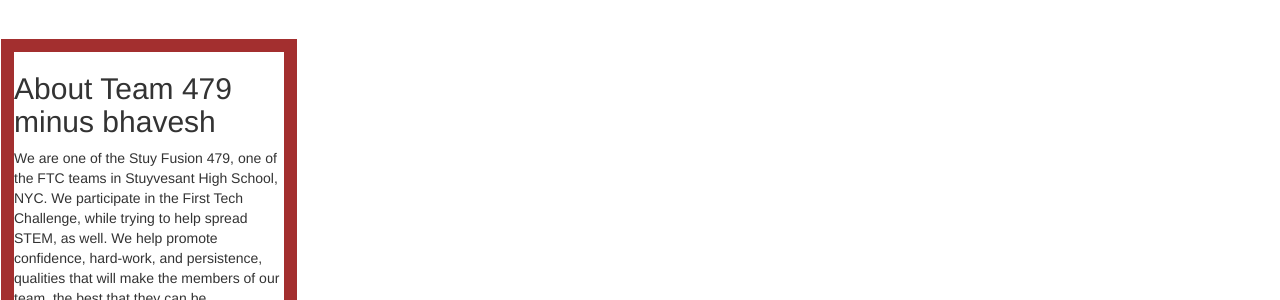
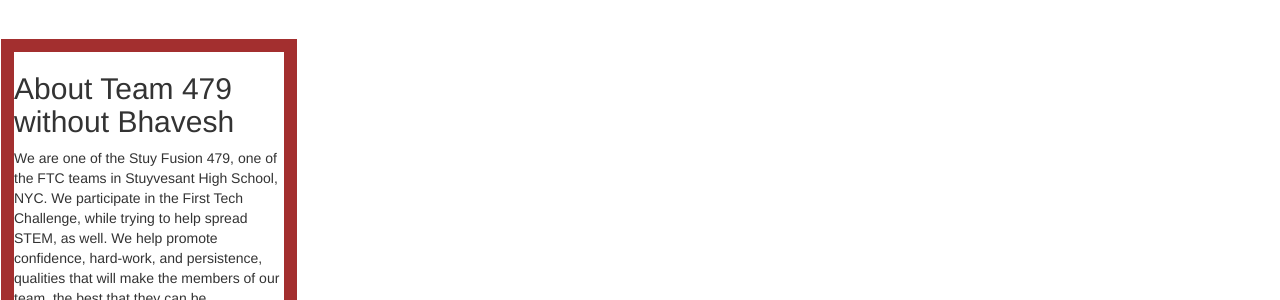
Before and after one commit to stuyfusion/stuyfusion.github.io, a Jekyll site: the page built from index.html, in a window 1280 px wide. Shown: the part 705-1005 px from the top of the page. Built offline with Jekyll 4.4.1, drawn with Linux system fonts in a browser that asks for light colours; nearby versions of some CDN libraries.

Commit message:
Update index.html
Michael and I are the sole people left in 479 and 310 today in Stuy. We are now the unofficial leaders of 479!. Goodbye Bhavesh.

```diff
--- a/index.html
+++ b/index.html
@@ -88,7 +88,7 @@ layout: default
 <div class="row">
   <div class="col-md-3" style="border:1px solid #FFFFFF;" >
     <div class="aboutcolumn" style="border:13px solid #A32F2F;">
-    <h2>About Team 479 minus bhavesh</h2>
+    <h2>About Team 479 without Bhavesh</h2>
     <p>We are one of the Stuy Fusion 479, one of the FTC teams
 in Stuyvesant High School, NYC. We participate in the First
 Tech Challenge, while trying to help spread STEM, as well.
```
